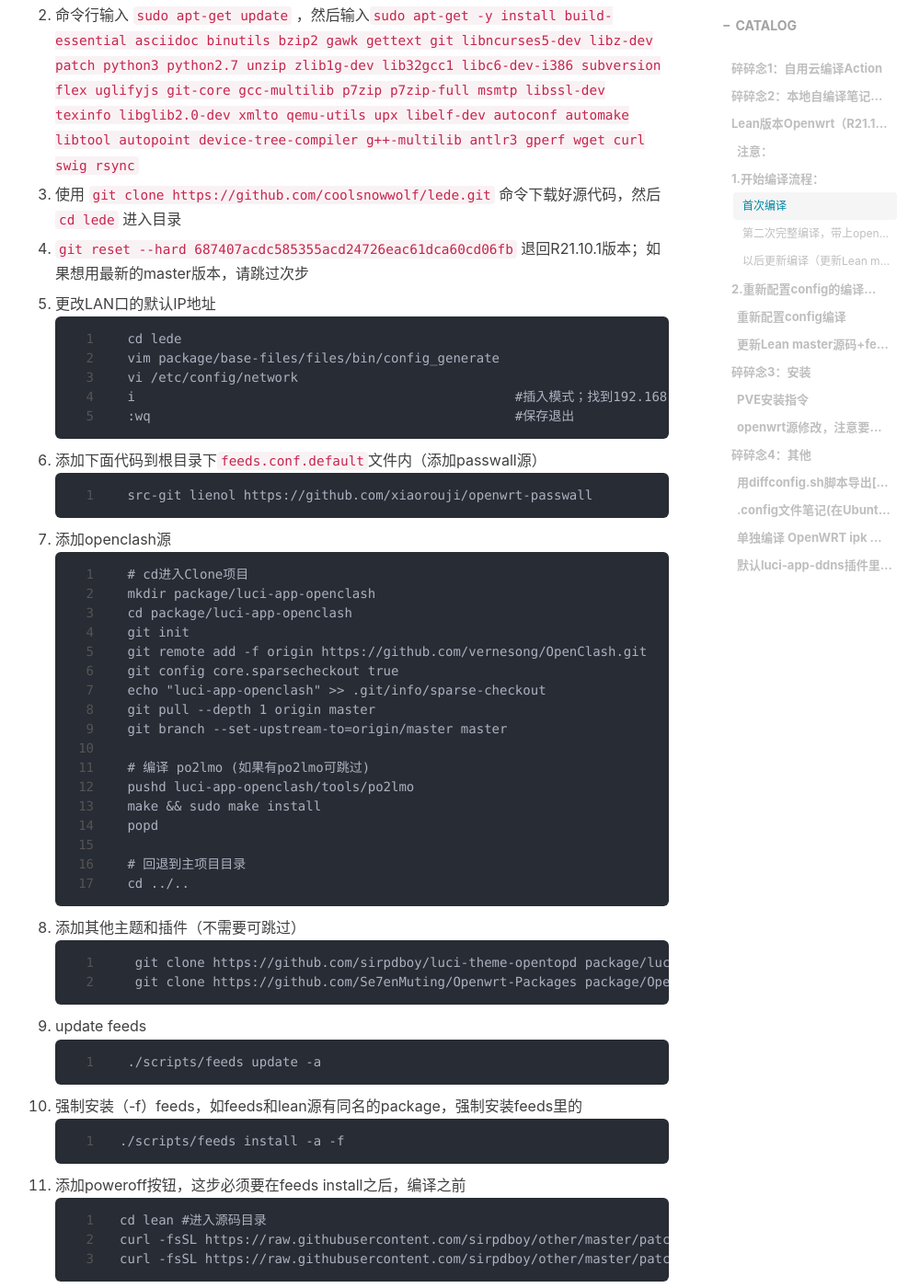
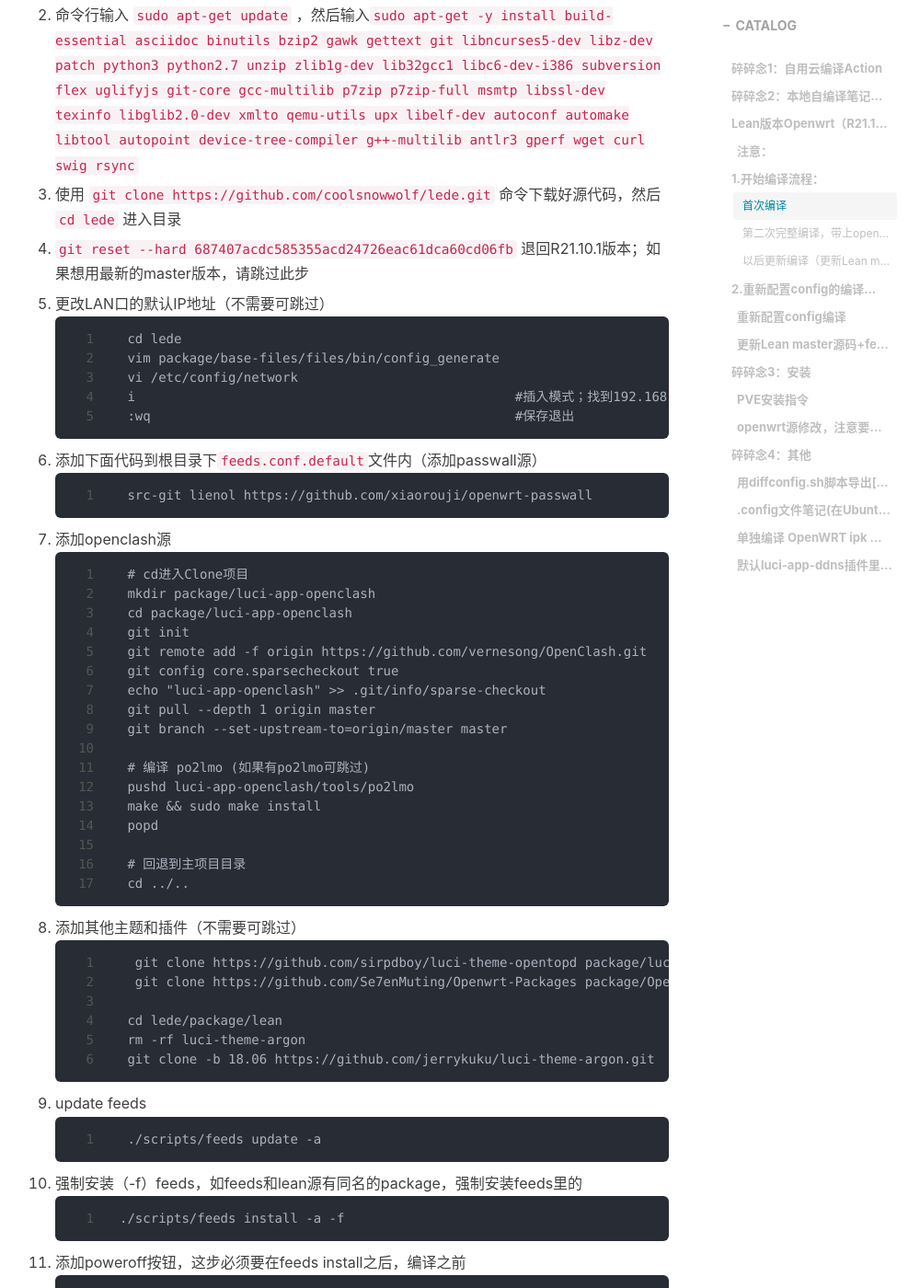
Before and after one commit to se7enmuting/Se7enMuting.github.io, a Jekyll site: the page built from _posts/2021-10-12-Openwrt_Make.md, in a window 1280 px wide and 1400 px high, scrolled down 1419 px. Shown: the whole window at 92% size, without its empty margins (245-1245 px from the left). Built offline with Jekyll 4.4.1, drawn with Linux system fonts in a browser that asks for light colours; nearby versions of some CDN libraries; comment, search, counter and statistics services are not loaded.

Commit message:
Update 2021-10-12-Openwrt_Make.md

````diff
--- a/_posts/2021-10-12-Openwrt_Make.md
+++ b/_posts/2021-10-12-Openwrt_Make.md
@@ -29,9 +29,9 @@
 
 3. 使用 `git clone https://github.com/coolsnowwolf/lede.git` 命令下载好源代码，然后 `cd lede` 进入目录
 
-4. `git reset --hard 687407acdc585355acd24726eac61dca60cd06fb`  退回R21.10.1版本；如果想用最新的master版本，请跳过次步
+4. `git reset --hard 687407acdc585355acd24726eac61dca60cd06fb`  退回R21.10.1版本；如果想用最新的master版本，请跳过此步
 
-5. 更改LAN口的默认IP地址
+5. 更改LAN口的默认IP地址（不需要可跳过）
 	```
 	cd lede
 	vim package/base-files/files/bin/config_generate
@@ -70,6 +70,10 @@
   ```
   git clone https://github.com/sirpdboy/luci-theme-opentopd package/luci-theme-opentopd
   git clone https://github.com/Se7enMuting/Openwrt-Packages package/Openwrt-Packages
+
+	cd lede/package/lean
+	rm -rf luci-theme-argon
+	git clone -b 18.06 https://github.com/jerrykuku/luci-theme-argon.git
   ```
 
 9. update feeds
````
